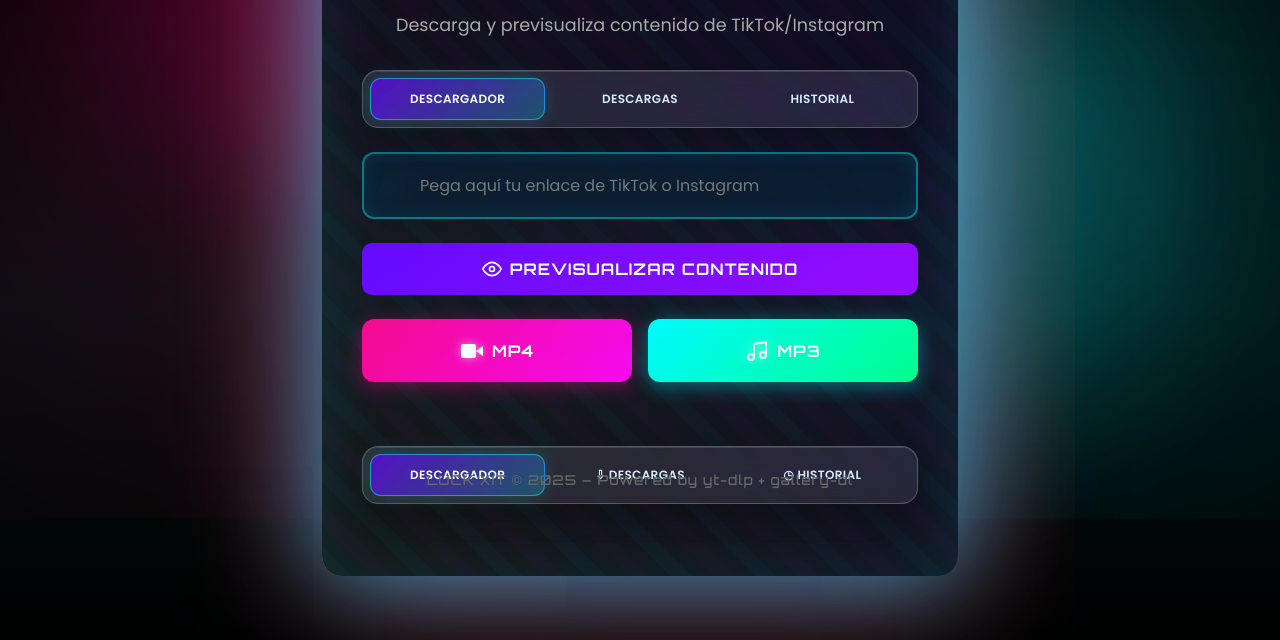
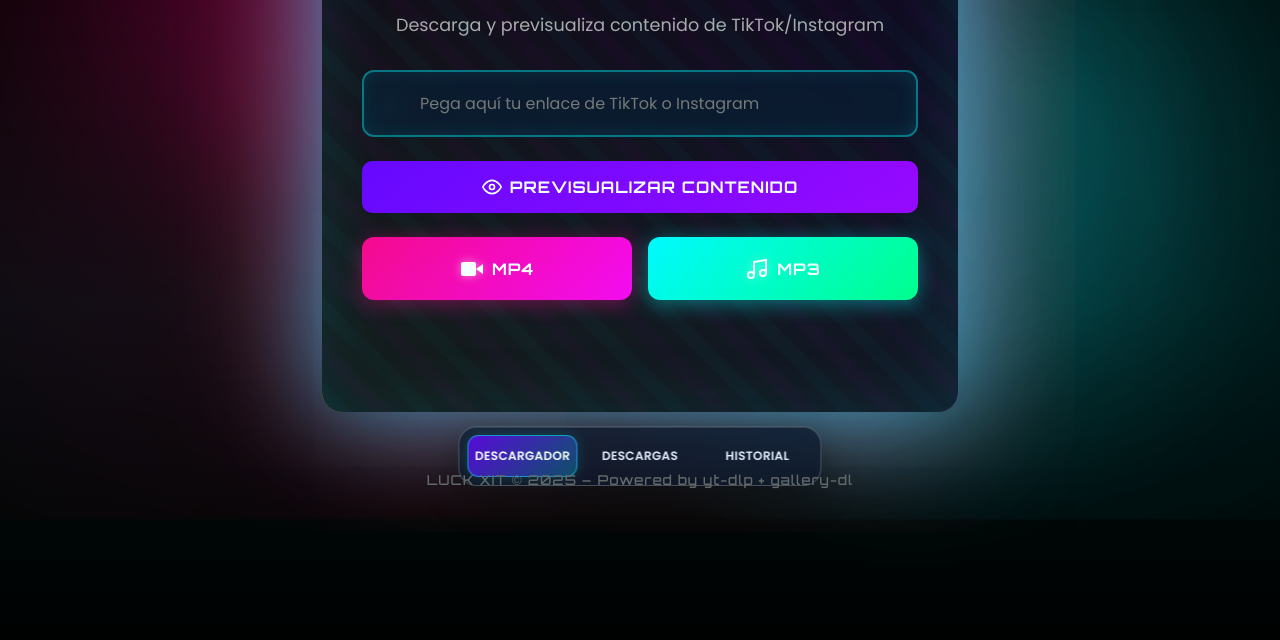
Before and after one commit to maykelpp/LUCK-XIT, a plain HTML site: page index.html in a window 1280 px wide. Shown: the part 296-936 px from the top of the page. After the commit the page ends 828 px from the top, so only its background shows below. Drawn offline with Linux system fonts and the light colour scheme.

Commit message:
Dejar una sola barra glass flotante fuera del panel

```diff
--- a/index.html
+++ b/index.html
@@ -667,7 +667,14 @@
     .lx-entry{background:rgba(255,255,255,.055);border-color:rgba(255,255,255,.16)}
     @media(max-width:600px){.lx-library-nav{gap:4px;padding:5px}.lx-library-nav button{padding:10px 7px;font-size:.67rem}}
 
-  </style>
+
+    .lx-library-nav{position:fixed!important;left:50%!important;bottom:18px!important;top:auto!important;transform:translateX(-50%)!important;z-index:9999!important;display:flex!important;align-items:center;justify-content:center;gap:7px;width:max-content;max-width:calc(100vw - 24px);margin:0!important;padding:8px;border:1px solid rgba(255,255,255,.24);border-radius:18px;background:rgba(12,16,34,.72);backdrop-filter:blur(22px) saturate(170%);-webkit-backdrop-filter:blur(22px) saturate(170%);box-shadow:0 10px 36px rgba(0,0,0,.48),inset 0 1px rgba(255,255,255,.13)}
+    .lx-library-nav button{flex:1;white-space:nowrap;min-width:88px;padding:11px 15px;border:1px solid transparent;border-radius:11px;background:transparent;color:#e9edff;font:600 .76rem 'Poppins',sans-serif;letter-spacing:.25px}
+    .lx-library-nav button.active{background:linear-gradient(135deg,rgba(106,0,255,.82),rgba(0,210,255,.30));border-color:rgba(0,250,255,.5);box-shadow:0 0 15px rgba(0,250,255,.18)}
+    body{padding-bottom:88px}
+    @media(max-width:480px){.lx-library-nav{bottom:12px!important;gap:3px;padding:6px}.lx-library-nav button{min-width:0;padding:10px 11px;font-size:.68rem}}
+
+</style>
 </head>
 <body>
   <div class="bg">
@@ -723,11 +730,7 @@
       </div>
 
       <p class="subtitle">Descarga y previsualiza contenido de TikTok/Instagram</p>
-      <div class="lx-library-nav">
-        <button type="button" id="lxShowMain" class="active">Descargador</button>
-        <button type="button" id="lxShowDownloads">Descargas</button>
-        <button type="button" id="lxShowHistory">Historial</button>
-      </div>
+
 
       <div class="input-wrapper">
         <svg class="input-icon" viewBox="0 0 24 24" fill="none" xmlns="http://www.w3.org/2000/svg">
@@ -775,9 +778,9 @@
       <p id="status"></p>
 
       <div class="lx-library-nav">
-        <button type="button" id="lxShowMain" class="active"> Descargador</button>
-        <button type="button" id="lxShowDownloads">⇩ Descargas</button>
-        <button type="button" id="lxShowHistory">◷ Historial</button>
+        <button type="button" id="lxShowMain" class="active">Descargador</button>
+        <button type="button" id="lxShowDownloads">Descargas</button>
+        <button type="button" id="lxShowHistory">Historial</button>
       </div>
       <section class="lx-library" id="lxDownloads"><h3>DESCARGAS</h3><div id="lxDownloadsList"></div></section>
       <section class="lx-library" id="lxHistory"><h3>HISTORIAL</h3><div id="lxHistoryList"></div></section>
```
